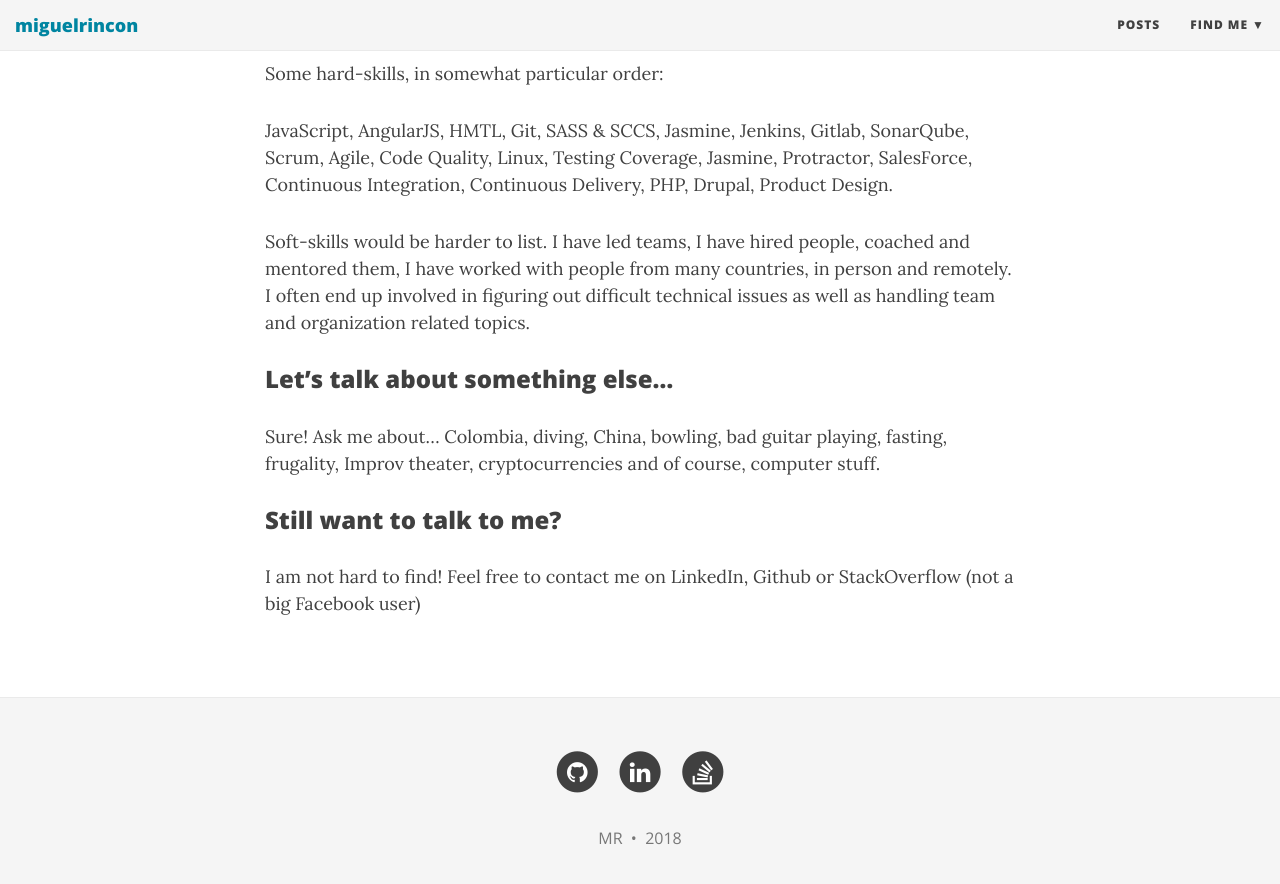
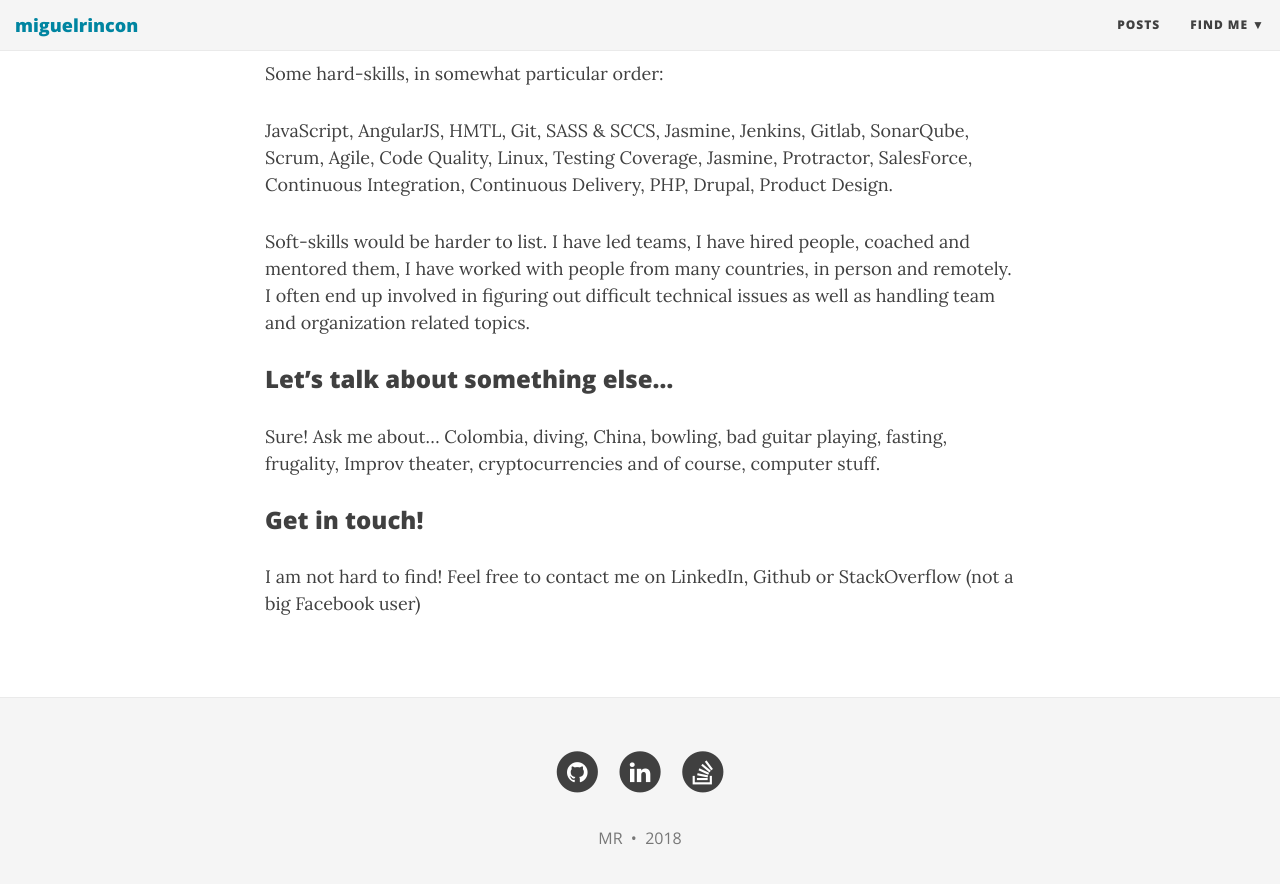
Before and after one commit to miguelrincon/miguelrincon.github.io, a Jekyll site: the page built from index.md, in a window 1280 px wide and 900 px high, scrolled down 804 px. Shown: the top 884 px of the window. Built offline with Jekyll 4.4.1, drawn with Linux system fonts in a browser that asks for light colours; nearby versions of some CDN libraries.

Commit message:
Wording change

```diff
--- a/index.md
+++ b/index.md
@@ -29,6 +29,6 @@ Soft-skills would be harder to list. I have led teams, I have hired people, coac
 
 Sure! Ask me about... Colombia, diving, China, bowling, bad guitar playing, fasting, frugality, Improv theater, cryptocurrencies and of course, computer stuff.
 
-### Still want to talk to me?
+### Get in touch!
 
 I am not hard to find! Feel free to contact me on LinkedIn, Github or StackOverflow (not a big Facebook user)
```
